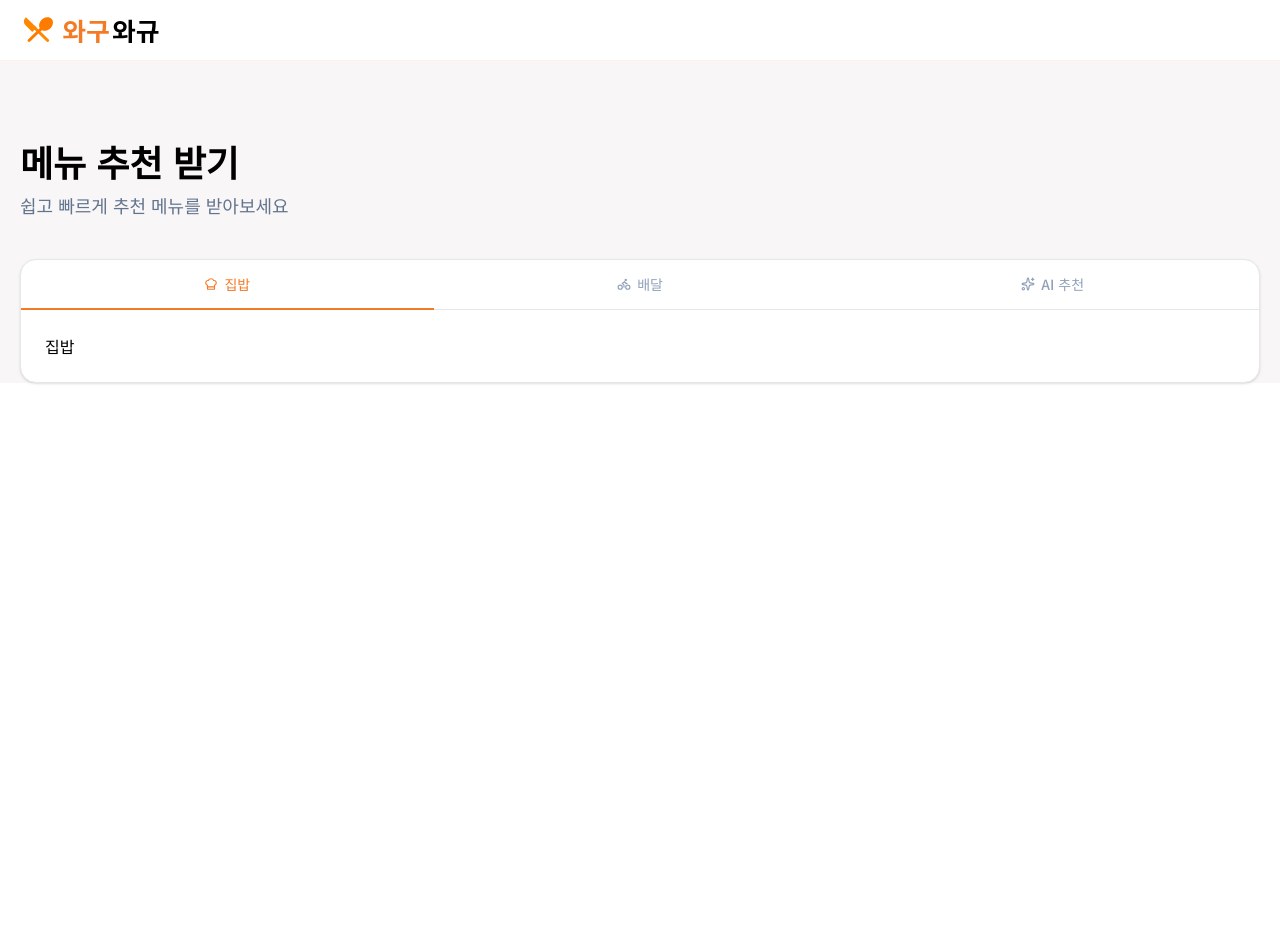
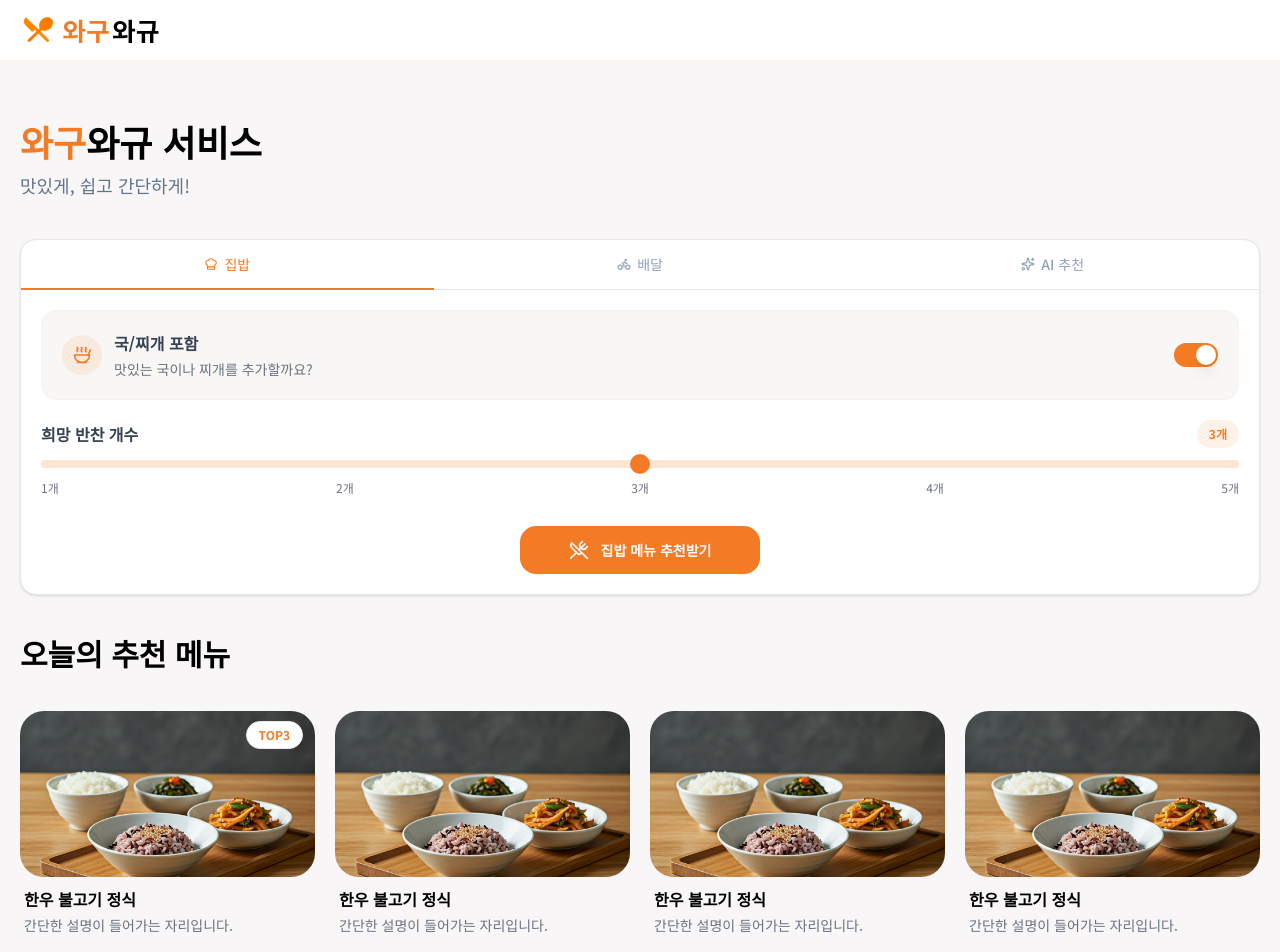
Before and after one commit to dango0812/menu-recommender, a Next.js app: page / in a window 1280 px wide. Shown: the top 952 px of the page. Before the commit the page ends 800 px from the top, so only its background shows below. Built offline with nearby package versions, Linux system fonts and the light colour scheme.

Commit message:
feat: 메뉴 추천 서비스 UI 구현
- 집밥, 배달, AI 추천 UI 구현
- 오늘의 추천 메뉴 UI 구현

```diff
--- a/app/(main)/_components/ai-tab.tsx
+++ b/app/(main)/_components/ai-tab.tsx
@@ -1,3 +1,57 @@
+'use client';
+
+import { ArrowRight, Camera, ImageIcon, Sparkles } from 'lucide-react';
+
+import { Button, Card, Chip, Flex, Input, Text } from '@/components/ui';
+
 export function AiTab() {
-  return <div>AI 추천</div>;
+  return (
+    <Flex direction="column" className="gap-10 py-2.5">
+      <Flex direction="column" alignItems="center" justifyContent="center" className="gap-2">
+        <Text as="h2" className="flex items-center text-center text-2xl font-bold sm:text-3xl">
+          <Text className="text-primary">AI&nbsp;</Text> 마스터 셰프
+        </Text>
+        <Text className="text-center text-sm whitespace-pre-line text-slate-500">
+          {`먹고싶은 음식을 입력하거나, 냉장고 속 재료 사진을 찍어보세요.\nAI 마스터 셰프가 맛있는 메뉴를 추천해줄게요.`}
+        </Text>
+      </Flex>
+      <Card className="p-0">
+        <Flex alignItems="center" className="gap-2 px-3">
+          <Input
+            fullWidth
+            startDecorator={<Sparkles size={18} className="text-primary" />}
+            placeholder="어떤 음식을 찾으시나요? (예: 매콤하고 가벼운 저녁 메뉴 추천해줘)"
+            className="h-14 border-none bg-transparent shadow-none"
+          />
+          <Button color="primary" className="h-8 w-8 shrink-0 rounded-full p-0" disabled>
+            <ArrowRight size={16} />
+          </Button>
+        </Flex>
+
+        <div className="h-px bg-gray-100" />
+
+        <Flex alignItems="center" className="px-3 py-1.5">
+          <Button color="light" size="sm" className="text-sm text-gray-500 hover:text-gray-700">
+            <Camera size={16} />
+            사진 촬영
+          </Button>
+          <Button color="light" size="sm" className="text-sm text-gray-500 hover:text-gray-700">
+            <ImageIcon size={16} />
+            이미지 업로드
+          </Button>
+        </Flex>
+      </Card>
+      <Flex alignItems="center" justifyContent="center" className="flex-wrap gap-2">
+        {['다이어트 식단', '아이들 간식 추천', '15분 요리', '술 안주 추천', '저녁 추천', '닭가슴살 추천'].map(tag => (
+          <Chip
+            key={tag}
+            size="sm"
+            className="bg-slate-100 text-xs text-gray-500 hover:bg-slate-100 active:bg-slate-100"
+          >
+            #{tag}
+          </Chip>
+        ))}
+      </Flex>
+    </Flex>
+  );
 }
--- a/app/(main)/_components/delivery-tab.tsx
+++ b/app/(main)/_components/delivery-tab.tsx
@@ -1,3 +1,46 @@
+'use client';
+
+import { useState } from 'react';
+
+import { UtensilsCrossed } from 'lucide-react';
+
+import { Button, Card, Flex, Slider, Text } from '@/components/ui';
+
+const MIN = 10000;
+const MAX = 100000;
+const STEP = 5000;
+
+const formatBudget = (value: number) => (value >= MAX ? '100,000원+' : `${value.toLocaleString('ko-KR')}원`);
+
 export function DeliveryTab() {
-  return <div>배달</div>;
+  const [budget, setBudget] = useState(50000);
+
+  return (
+    <Flex direction="column" className="gap-5">
+      <Card className="flex flex-row items-center gap-6 py-5">
+        <Flex direction="column" className="w-40 shrink-0 gap-1">
+          <Text className="text-sm text-gray-400">오늘의 배달 예산</Text>
+          <Text as="h3" className="text-2xl font-bold text-gray-800">
+            {formatBudget(budget)}
+          </Text>
+        </Flex>
+
+        <div className="h-12 w-px shrink-0 bg-gray-100" />
+
+        <Flex direction="column" className="min-w-0 flex-1 gap-2">
+          <Slider min={MIN} max={MAX} step={STEP} value={budget} onChange={setBudget} />
+          <Flex justifyContent="space-between">
+            <Text className="text-xs text-gray-400">10,000원</Text>
+            <Text className="text-xs text-gray-400">100,000원+</Text>
+          </Flex>
+        </Flex>
+      </Card>
+
+      <Flex alignItems="center" justifyContent="center" className="mt-2.5">
+        <Button fullWidth startDecorator={<UtensilsCrossed size={20} />} className="max-w-60">
+          배달 메뉴 추천받기
+        </Button>
+      </Flex>
+    </Flex>
+  );
 }
--- a/app/(main)/_components/home-meal-tab.tsx
+++ b/app/(main)/_components/home-meal-tab.tsx
@@ -1,3 +1,59 @@
+'use client';
+
+import { useState } from 'react';
+
+import { Soup, UtensilsCrossed } from 'lucide-react';
+
+import { Button, Chip, Flex, Slider, Switch, Text } from '@/components/ui';
+
 export function HomeMealTab() {
-  return <div>집밥</div>;
+  const [sideDishCount, setSideDishCount] = useState(3);
+  const [includeSoup, setIncludeSoup] = useState(true);
+
+  return (
+    <Flex direction="column" className="gap-5">
+      <Flex
+        alignItems="center"
+        justifyContent="space-between"
+        className="gap-5 rounded-2xl border border-primary/5 bg-primary-light p-5"
+      >
+        <Flex alignItems="center" className="gap-3">
+          <Flex
+            alignItems="center"
+            justifyContent="center"
+            className="flex h-10 w-10 shrink-0 rounded-full bg-primary/10 max-[500px]:hidden"
+          >
+            <Soup size={20} className="text-primary" />
+          </Flex>
+
+          <Flex direction="column" className="gap-1">
+            <Text className="font-semibold text-gray-700">국/찌개 포함</Text>
+            <Text className="text-sm text-gray-500">맛있는 국이나 찌개를 추가할까요?</Text>
+          </Flex>
+        </Flex>
+        <Switch checked={includeSoup} onCheckedChange={setIncludeSoup} />
+      </Flex>
+      <Flex direction="column" className="gap-3">
+        <Flex alignItems="center" justifyContent="space-between">
+          <Text className="font-semibold text-gray-700">희망 반찬 개수</Text>
+          <Chip size={'sm'} className="bg-primary/10 text-xs font-bold text-primary">
+            {sideDishCount}개
+          </Chip>
+        </Flex>
+        <Slider min={1} max={5} step={1} value={sideDishCount} onChange={setSideDishCount} />
+        <Flex alignItems="center" justifyContent="space-between">
+          {[...Array(5)].map((_, idx) => (
+            <Text key={idx} className="text-xs text-gray-500">
+              {idx + 1}개
+            </Text>
+          ))}
+        </Flex>
+      </Flex>
+      <Flex alignItems="center" justifyContent="center" className="mt-2.5">
+        <Button fullWidth startDecorator={<UtensilsCrossed size={20} />} className="max-w-60">
+          집밥 메뉴 추천받기
+        </Button>
+      </Flex>
+    </Flex>
+  );
 }
--- a/app/(main)/_components/menu-recommender.tsx
+++ b/app/(main)/_components/menu-recommender.tsx
@@ -1,6 +1,6 @@
 'use client';
 
-import { useState } from 'react';
+import { type PropsWithChildren, useState } from 'react';
 
 import { Bike, ChefHat, Sparkles } from 'lucide-react';
 
@@ -42,7 +42,11 @@ export function MenuRecommender() {
         ))}
       </Tab>
 
-      <div className="p-6">{TAB_CONTENT[tab]}</div>
+      <TabView>{TAB_CONTENT[tab]}</TabView>
     </Card>
   );
 }
+
+function TabView({ children }: PropsWithChildren) {
+  return <div className="p-5">{children}</div>;
+}
--- a/app/(main)/page.tsx
+++ b/app/(main)/page.tsx
@@ -1,18 +1,57 @@
-import { Flex, Text } from '@/components/ui';
+import Image from 'next/image';
+import Link from 'next/link';
+
+import { Chip, Flex, Text } from '@/components/ui';
 
 import { MenuRecommender } from './_components/menu-recommender';
 
 export default function MainPage() {
   return (
-    <div className="container mx-auto max-w-7xl px-5">
-      <Flex direction="column" className="gap-2.5 pt-20 pb-10">
-        <Text as="h1" className="text-4xl font-bold">
-          메뉴 추천 받기
+    <div className="container mx-auto max-w-7xl px-5 py-15">
+      <Flex direction="column" className="mb-10 gap-2.5">
+        <Text as="h1" className="flex items-center text-4xl font-bold">
+          <Text className="text-primary">와구</Text>와규 서비스
         </Text>
-        <Text className="text-lg text-slate-500">쉽고 빠르게 추천 메뉴를 받아보세요</Text>
+        <Text className="text-lg text-slate-500">맛있게, 쉽고 간단하게!</Text>
       </Flex>
+      <MenuRecommender />
 
-      <MenuRecommender />
+      <Flex direction="column" className="gap-10">
+        <Text as="h3" className="mt-10 text-3xl font-bold">
+          오늘의 추천 메뉴
+        </Text>
+
+        <div className="grid grid-cols-2 gap-5 lg:grid-cols-4">
+          {[...Array(4)].map((_, idx) => (
+            <Link key={idx} href="#">
+              <Flex direction="column" className="gap-2.5">
+                <div className="relative aspect-square overflow-hidden rounded-3xl sm:aspect-video">
+                  <Image
+                    src="/images/sample-food.png"
+                    alt={`food-${idx + 1}`}
+                    fill
+                    loading="lazy"
+                    className="object-cover"
+                  />
+                  {idx === 0 && (
+                    <Chip
+                      size={'sm'}
+                      className="absolute top-2.5 right-3 cursor-default text-xs font-bold text-primary"
+                      color={'light'}
+                    >
+                      TOP3
+                    </Chip>
+                  )}
+                </div>
+                <Flex direction="column" className="gap-1 px-1">
+                  <Text className="font-semibold">한우 불고기 정식</Text>
+                  <Text className="text-sm text-gray-500">간단한 설명이 들어가는 자리입니다.</Text>
+                </Flex>
+              </Flex>
+            </Link>
+          ))}
+        </div>
+      </Flex>
     </div>
   );
 }
```
Also changed, not shown: public/images/sample-food.png (added).
